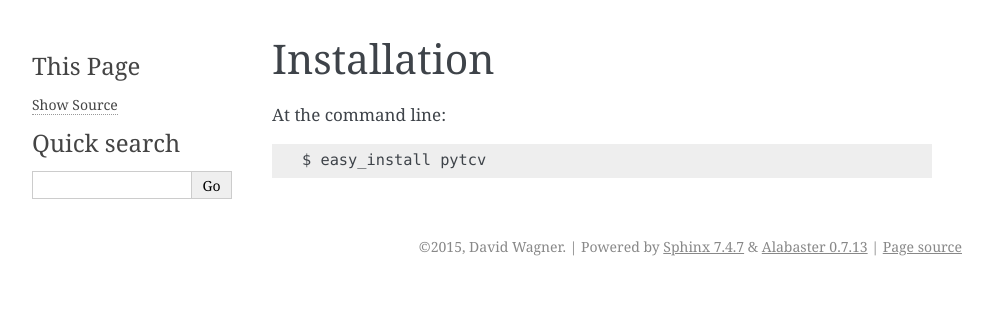
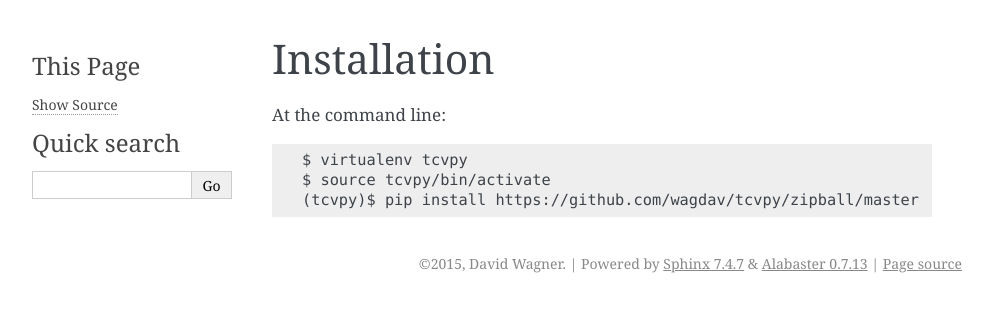
Before and after one commit to wagdav/tcvpy, a Sphinx documentation site: the page built from docs/installation.rst, in a window 1280 px wide. Shown: the top 312 px of the page, without its empty margins (148-1141 px from the left). Built offline with Sphinx 7.4.7, drawn with Linux system fonts in a browser that asks for light colours.

Commit message:
Update installation instructions.

```diff
--- a/docs/installation.rst
+++ b/docs/installation.rst
@@ -4,4 +4,6 @@ Installation
 
 At the command line::
 
-    $ easy_install pytcv
+    $ virtualenv tcvpy
+    $ source tcvpy/bin/activate
+    (tcvpy)$ pip install https://github.com/wagdav/tcvpy/zipball/master
```
